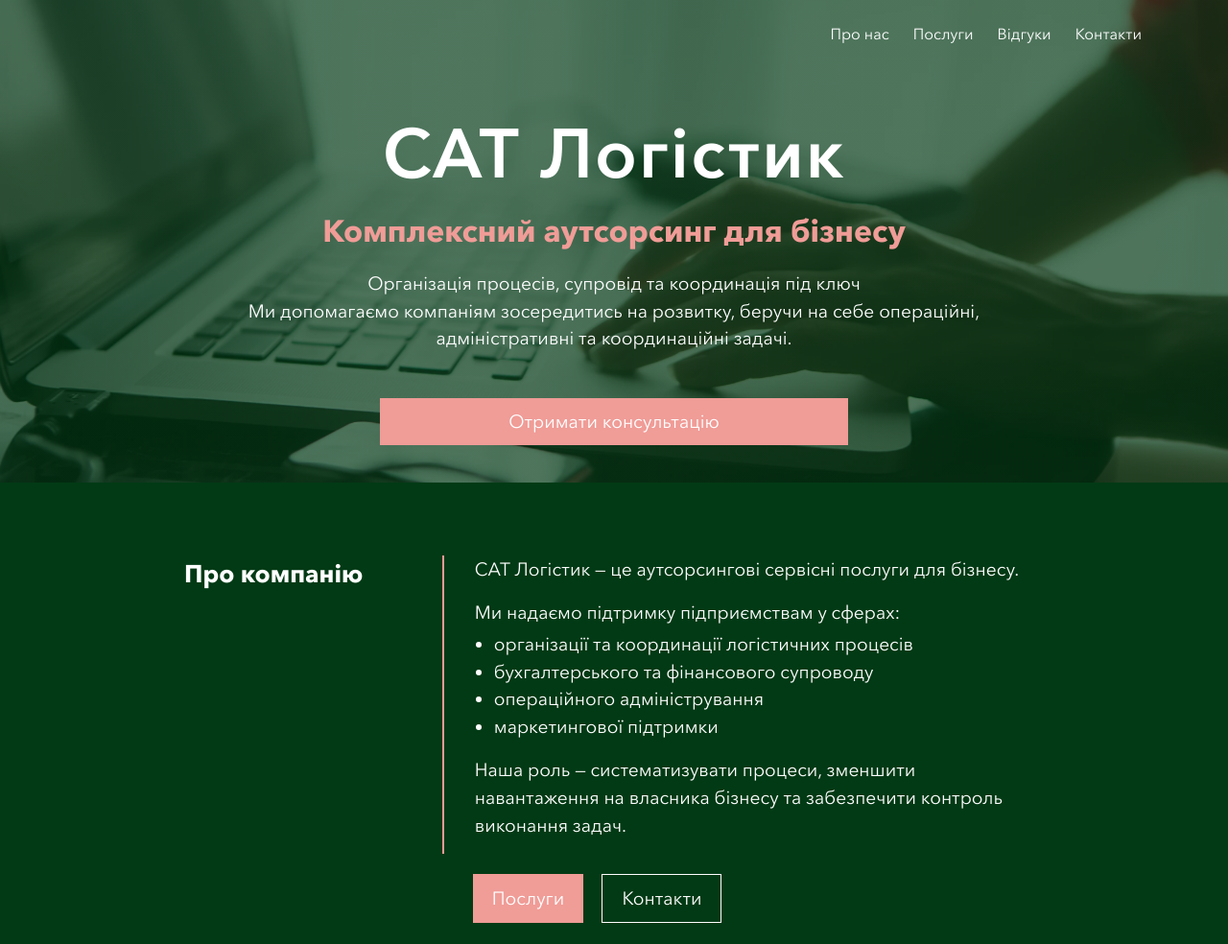
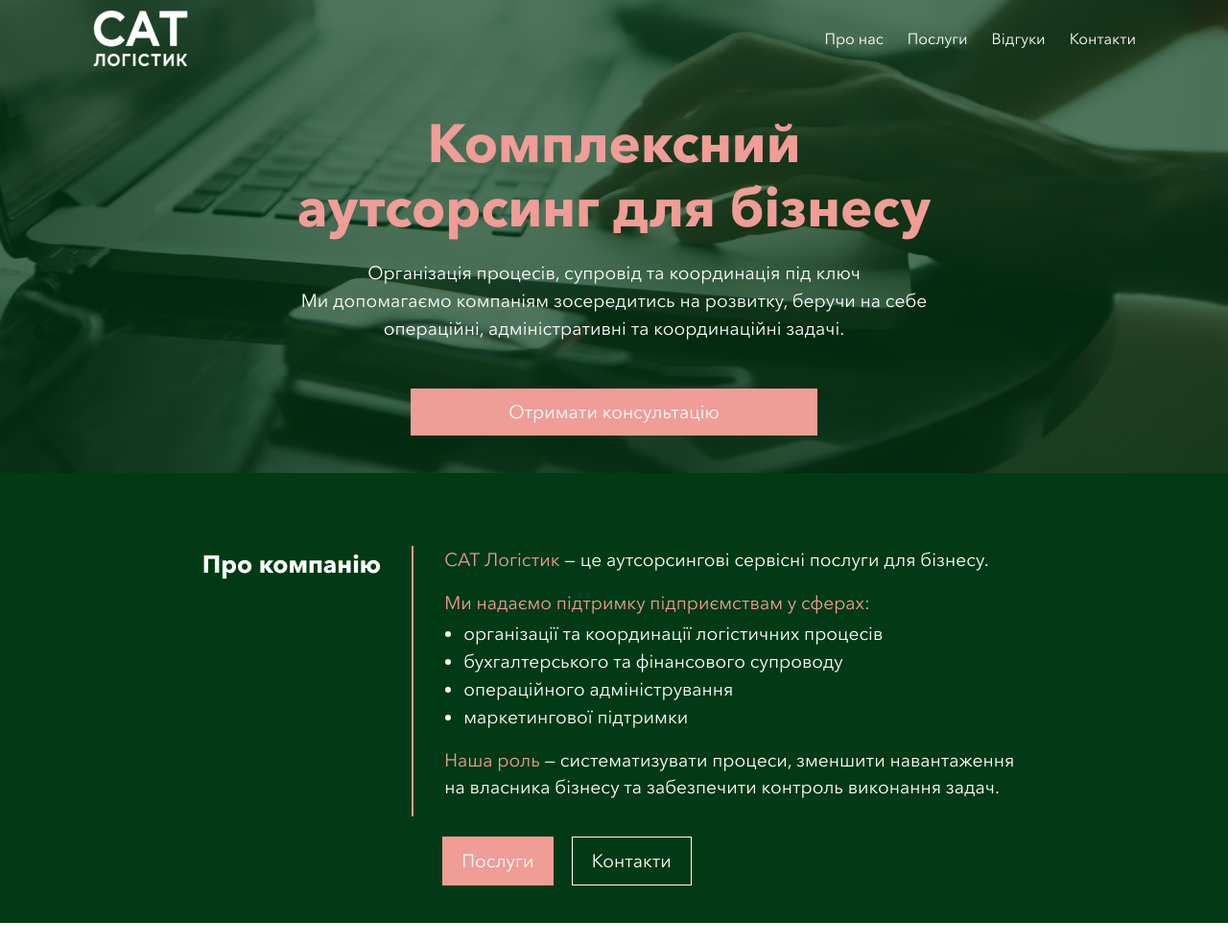
Before and after one commit to garckushaoleg/sat-logistic-landing-page, a website: page index.html in a window 1280 px wide. Shown: the top 984 px of the page at 96% size. Drawn offline with Linux system fonts and the light colour scheme.

Commit message:
fix styles; add logo

```diff
--- a/css/layouts/about.css
+++ b/css/layouts/about.css
@@ -5,18 +5,19 @@
 
 .container_about {
   display: flex;
+  justify-content: center;
   color: var(--color-text-light);
   font-weight: 400;
   text-wrap: balance;
-  width: 70%;
-  margin-bottom: 1.2rem;
+  /* width: 60%; */
+  gap: 2rem;
   margin: 0 auto;
   padding: 3.5rem 0 1.2rem 0;
 }
 
 .about_title {
   display: flex;
-  flex: 0 0 30%;
+  /* flex: 0 0 30%; */
 
   & h3 {
     font-family: var(--text-secondary);
@@ -27,7 +28,8 @@
 
 .about_content {
   display: flex;
-  flex: 1;
+  /* flex: 1; */
+  width: 50%;
   flex-direction: column;
 }
 
@@ -77,6 +79,7 @@
     flex-direction: column;
     gap: 2rem;
     padding: 1.5rem 0 1.2rem 0;
+    align-items: center;
   }
 
   .about_title {
--- a/css/layouts/header.css
+++ b/css/layouts/header.css
@@ -2,10 +2,10 @@
   display: flex;
   -webkit-box-align: center;
   align-items: center;
-  justify-content: flex-end;
+  justify-content: space-between;
   width: 100%;
-  height: 60px;
-  padding: 10px 80px 0 0;
+  height: 5rem;
+  padding: 1rem 5rem;
   background-color: transparent;
   position: fixed;
   top: 0;
@@ -27,12 +27,24 @@
   }
 }
 
+.header__logo {
+  display: flex;
+  height: 60px;
+  align-items: center;
+}
+
+.header__logo a {
+  display: flex;
+  height: inherit;
+  margin: 1rem 1rem;
+}
+
 .header__nav {
   display: flex;
   align-items: center;
   -webkit-box-align: center;
   z-index: 19;
-  margin: 0px 10px;
+  margin: 0px 1rem;
 }
 
 .header__link-list {
@@ -52,6 +64,10 @@
 }
 
 @media screen and (max-width: 768px) {
+  .header {
+    padding: 1rem 2rem;
+  }
+
   .header__nav {
     position: fixed;
     top: 0;
--- a/css/layouts/hero.css
+++ b/css/layouts/hero.css
@@ -1,19 +1,21 @@
 #hero {
   width: 100%;
+  min-height: 55vh;
   background:
     var(--color-hero-gradient),
-    url(../../assets/hero-img.webp) center center / cover no-repeat;
+    url(../../assets/hero-img.webp) center 90% / cover no-repeat;
   background-attachment: fixed;
 }
 
 .container_hero {
+  display: flex;
   color: var(--color-text-light);
   text-align: center;
   font-weight: 400;
   text-wrap: balance;
   width: 50%;
   margin: 0 auto;
-  padding-top: 6rem;
+  padding-top: 15vh;
   padding-bottom: 1.2rem;
 
   & button {
@@ -27,9 +29,10 @@
     font-size: 1.2rem;
   }
 }
-@media screen and (max-width: 1300px) {
+@media screen and (max-width: 1430px) {
   .container_hero {
-    width: 80%;
+    width: 70%;
+    padding-top: 12vh;
   }
 }
 @media screen and (max-width: 940px) {
@@ -50,6 +53,12 @@
   .container_hero button {
     width: auto;
   }
+}
+
+.hero__wrapper {
+  display: flex;
+  flex-direction: column;
+  align-items: center;
 }
 
 .hero-title {
@@ -76,13 +85,13 @@
 .hero-subtitle {
   font-family: var(--text-secondary);
   color: var(--color-text-accent);
-  font-size: 2rem;
+  font-size: 3.5rem;
   line-height: 1.2;
   margin-bottom: 20px;
 }
 @media screen and (max-width: 768px) {
   .hero-subtitle {
-    font-size: 1.5rem;
+    font-size: 2rem;
   }
 }
 @media screen and (max-width: 480px) {
--- a/css/layouts/services.css
+++ b/css/layouts/services.css
@@ -255,9 +255,9 @@
   word-wrap: break-word;
 }
 
-.services_list li:last-child .card_title {
+/* .services_list li:last-child .card_title {
   max-width: 90%;
-}
+} */
 
 @media screen and (max-width: 480px) {
   .services_list li:last-child .card_title {
--- a/css/variables.css
+++ b/css/variables.css
@@ -15,3 +15,7 @@
   --bp-tablet: 768px;
   --bp-desktop: 1200px;
 }
+
+.color-text-accent {
+  color: var(--color-text-accent);
+}
--- a/index.html
+++ b/index.html
@@ -4,10 +4,17 @@
     <meta charset="UTF-8" />
     <meta name="viewport" content="width=device-width, initial-scale=1.0" />
     <title>Sat Logistic</title>
+    <link rel="icon" type="image/png" href="./assets/САТ_1_1.png" sizes="32x32" />
     <link rel="stylesheet" href="./css/style.css" />
   </head>
   <body>
     <header class="header section">
+      <div class="header__logo">
+        <a href="index.html">
+          <img src="./assets/САТ_1_1.png" alt="САТ Логістик" />
+        </a>
+      </div>
+
       <input type="checkbox" id="burger-toggle" class="burger-toggle" />
 
       <label for="burger-toggle" class="burger-menu">
@@ -37,7 +44,8 @@
     </header>
     <section id="hero" class="section">
       <div class="container_hero container_main">
-        <h1 class="hero-title">САТ Логістик</h1>
+        <div class="hero__wrapper">
+          <!-- <h1 class="hero-title">САТ Логістик</h1> -->
           <h2 class="hero-subtitle">Комплексний аутсорсинг для бізнесу</h2>
           <p>
             Організація процесів, супровід та координація під ключ <br />
@@ -48,6 +56,7 @@
             <a href="#contact-form">Отримати консультацію</a>
           </button>
         </div>
+      </div>
     </section>
     <section id="about" class="section">
       <div class="container_about container_main">
@@ -56,8 +65,11 @@
         </div>
         <div class="about_content">
           <div class="about_text">
-            <p>САТ Логістик — це аутсорсингові сервісні послуги для бізнесу.</p>
-            <p>Ми надаємо підтримку підприємствам у сферах:</p>
+            <p>
+              <span class="color-text-accent">САТ Логістик</span> — це аутсорсингові сервісні
+              послуги для бізнесу.
+            </p>
+            <p class="color-text-accent">Ми надаємо підтримку підприємствам у сферах:</p>
             <ul class="about_list">
               <li>організації та координації логістичних процесів</li>
               <li>бухгалтерського та фінансового супроводу</li>
@@ -65,8 +77,8 @@
               <li>маркетингової підтримки</li>
             </ul>
             <p>
-              Наша роль — систематизувати процеси, зменшити навантаження на власника бізнесу та
-              забезпечити контроль виконання задач.
+              <span class="color-text-accent">Наша роль</span> — систематизувати процеси, зменшити
+              навантаження на власника бізнесу та забезпечити контроль виконання задач.
             </p>
           </div>
           <div class="about_btn">
@@ -223,7 +235,7 @@
           </div>
           <div class="circle-content">
             <div class="circle circle2"></div>
-            <p>Один план робіт і один контроль.</p>
+            <p>Один план робіт і один контроль</p>
           </div>
           <div class="circle-content">
             <div class="circle circle3"></div>
```
Also changed, not shown: assets/САТ_1_1.png (added). Lines whose indentation alone changed are shown as unchanged.
